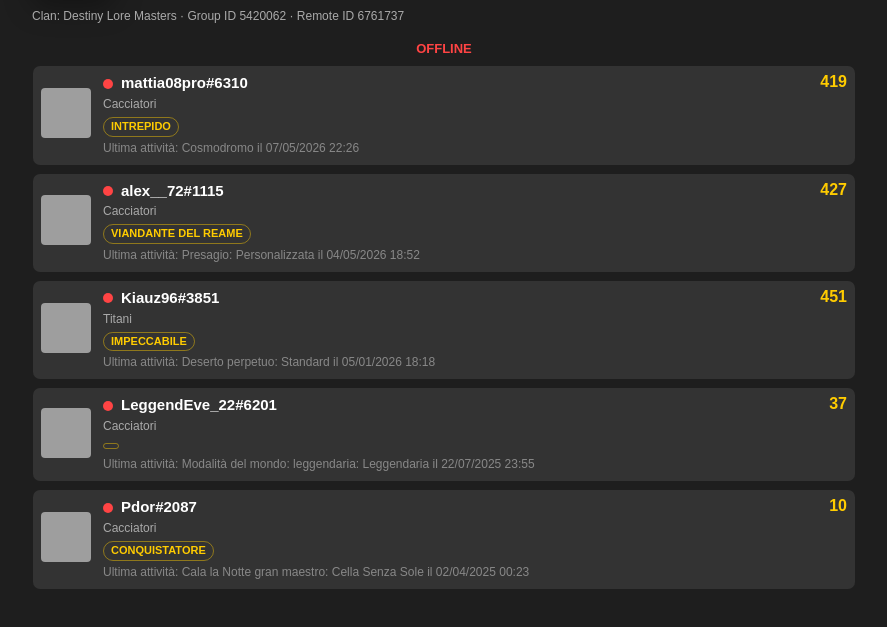
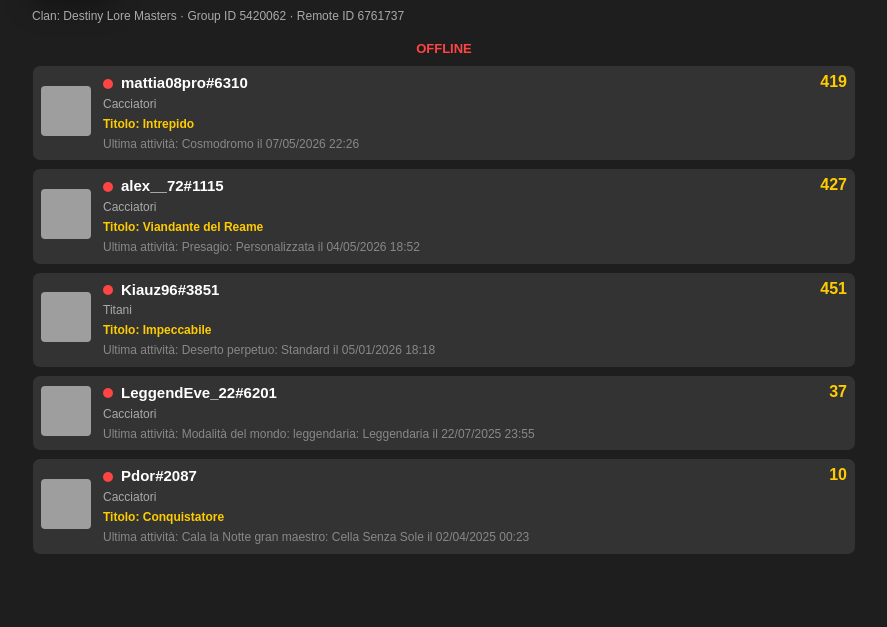
Before and after one commit to Pdoor/DLM, a plain HTML site: page index.html in a window 1280 px wide. Shown: the part 163-790 px from the top of the page, without its empty margins (196-1083 px from the left). Drawn offline with Linux system fonts and the light colour scheme; grey boxes are pictures that could not be loaded.

Commit message:
Make guardian titles more visible

```diff
--- a/index.html
+++ b/index.html
@@ -233,19 +233,14 @@
         }
 
         .member-title {
-            display: inline-flex;
-            width: fit-content;
+            display: block;
             max-width: 100%;
             margin-top: 5px;
-            padding: 2px 7px;
-            border: 1px solid rgba(255, 204, 0, .45);
-            border-radius: 999px;
             color: var(--gold);
-            font-size: 11px;
+            font-size: 12px;
             font-weight: bold;
-            line-height: 1.25;
+            line-height: 1.3;
             overflow-wrap: anywhere;
-            text-transform: uppercase;
         }
 
         .activity {
@@ -632,7 +627,7 @@
 
             const memberTitle = document.createElement('div');
             memberTitle.className = 'member-title';
-            memberTitle.textContent = member.title || '';
+            memberTitle.textContent = member.title ? `Titolo: ${member.title}` : '';
             memberTitle.hidden = !member.title;
 
             const activity = document.createElement('div');
```
